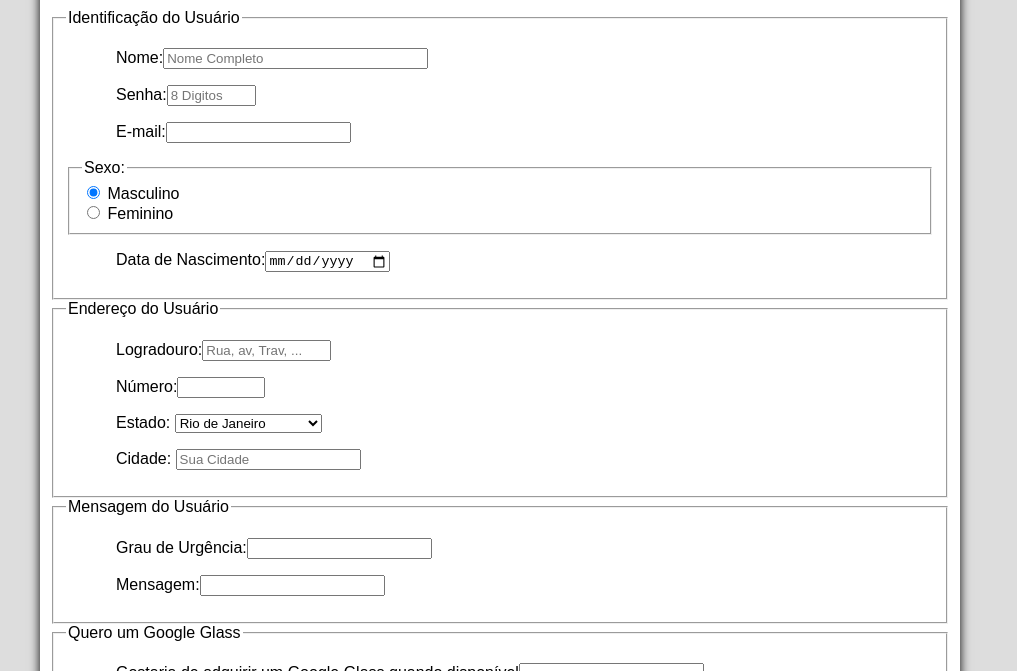
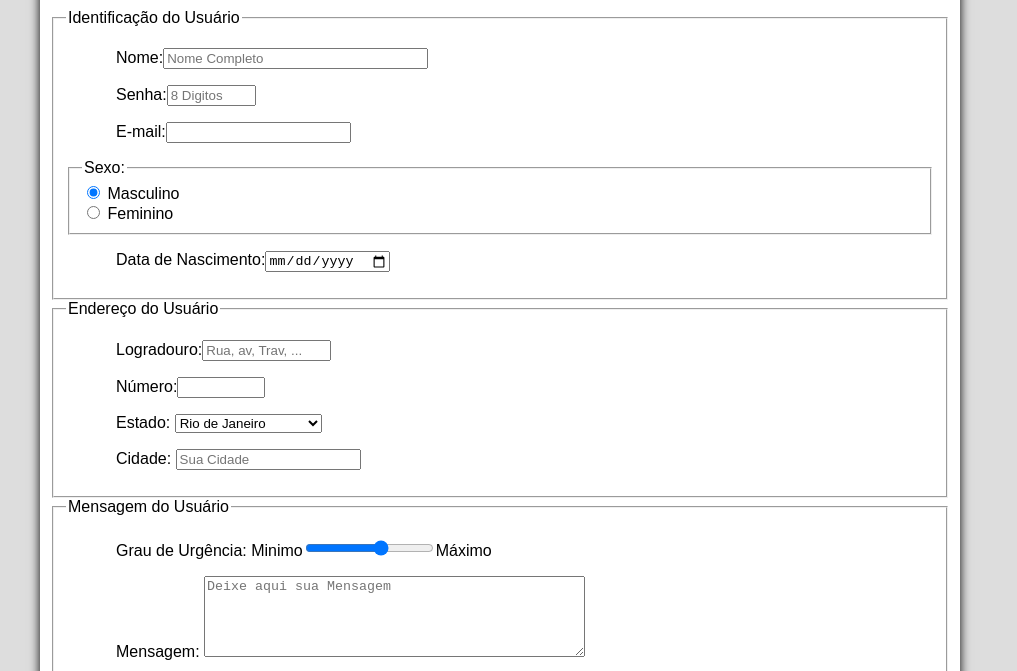
Before and after one commit to CaDu0102/ProjetoGlassHtml5, a plain HTML site: page fale-conosco.html in a window 1280 px wide. Shown: the part 281-952 px from the top of the page, without its empty margins (140-1157 px from the left). Drawn offline with Linux system fonts and the light colour scheme.

Commit message:
Basic(3)

```diff
--- a/fale-conosco.html
+++ b/fale-conosco.html
@@ -84,8 +84,10 @@
     </fieldset>
 
     <fieldset id="mensagem"><legend>Mensagem do Usuário</legend>
-    <p><label for="cUrg">Grau de Urgência:<input/></label></p>
-    <p><label for="cMsg">Mensagem:<input/></label></p>
+    <p><label for="cUrg">Grau de Urgência:</label>
+    Minimo<input type="range" name="tUrg" id="cUrg" min="0" max="10" step="2"/>Máximo</p>
+    <p><label for="cMsg">Mensagem:</label>
+    <textarea name="tMsg" id="cMsg" cols="45" rows="5" placeholder="Deixe aqui sua Mensagem"></textarea></p>
     </fieldset>
 
     <fieldset id="pedido"><legend>Quero um Google Glass</legend>
```
